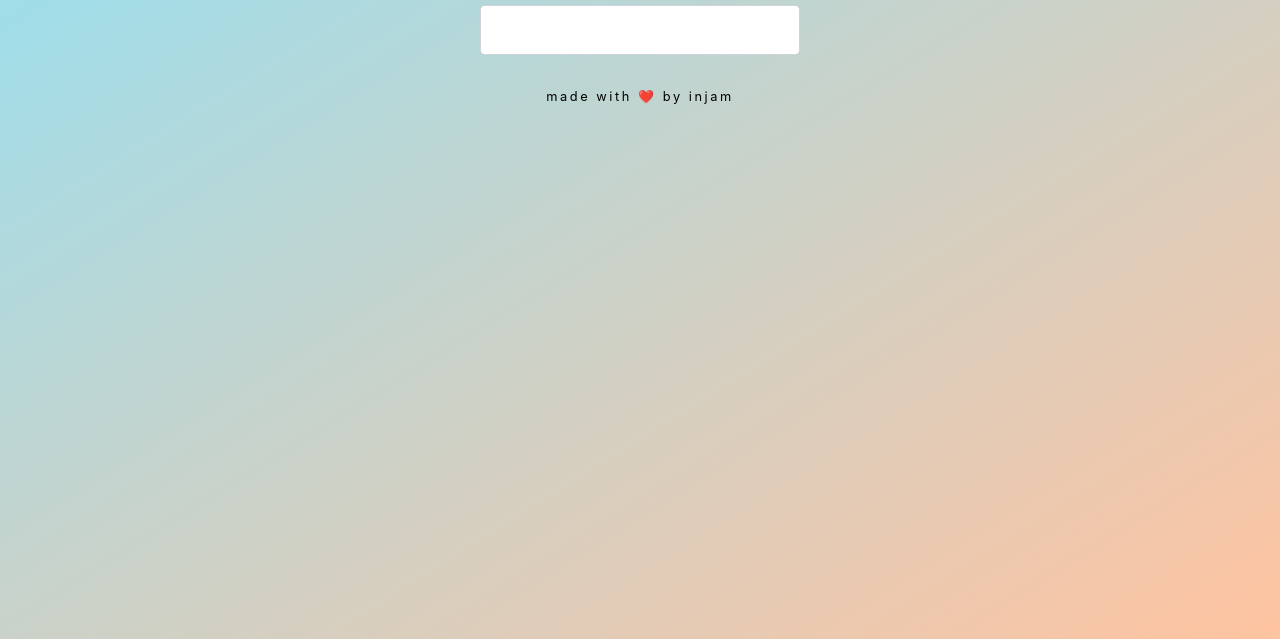
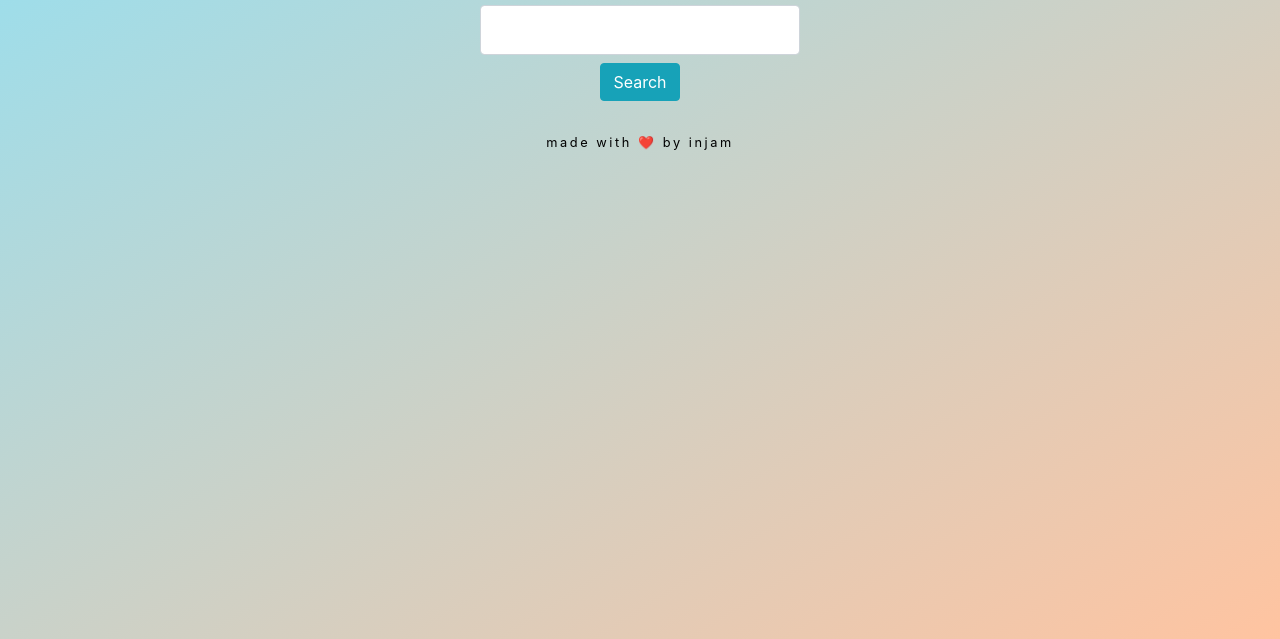
Before and after one commit to meinjam/weatherapp, a plain HTML site: page index.html in a window 1280 px wide. Shown: the part 161-800 px from the top of the page. Drawn offline with nearby package versions, Linux system fonts and the light colour scheme.

Commit message:
search button added

```diff
--- a/index.html
+++ b/index.html
@@ -16,6 +16,7 @@
         <form class="change-location my-4 text-center text-muted">
             <label for="city">Enter a location for weather information</label>
             <input type="text" name="city" class="form-control p-4" />
+            <button type="submit" class="btn btn-info mt-2">Search</button>
         </form>
 
         <div class="card shadow-lg rounded d-none">
```
